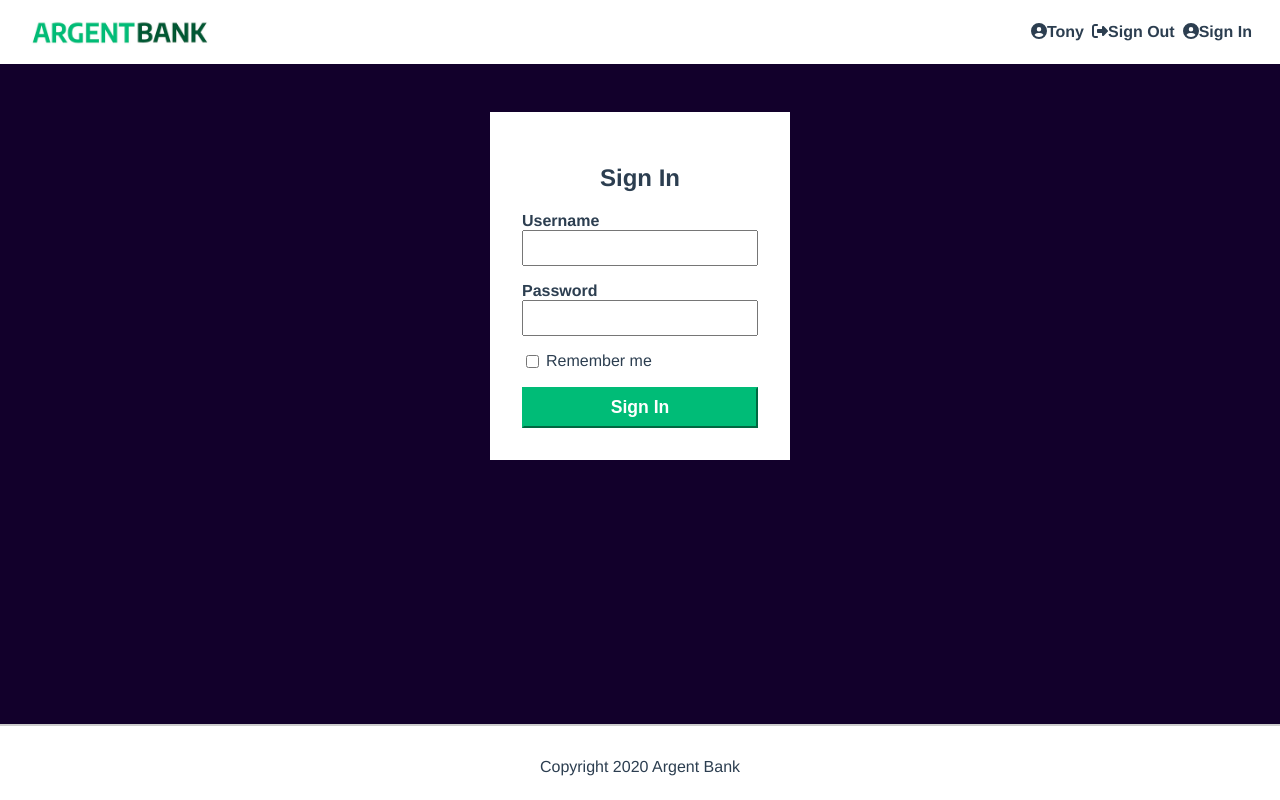
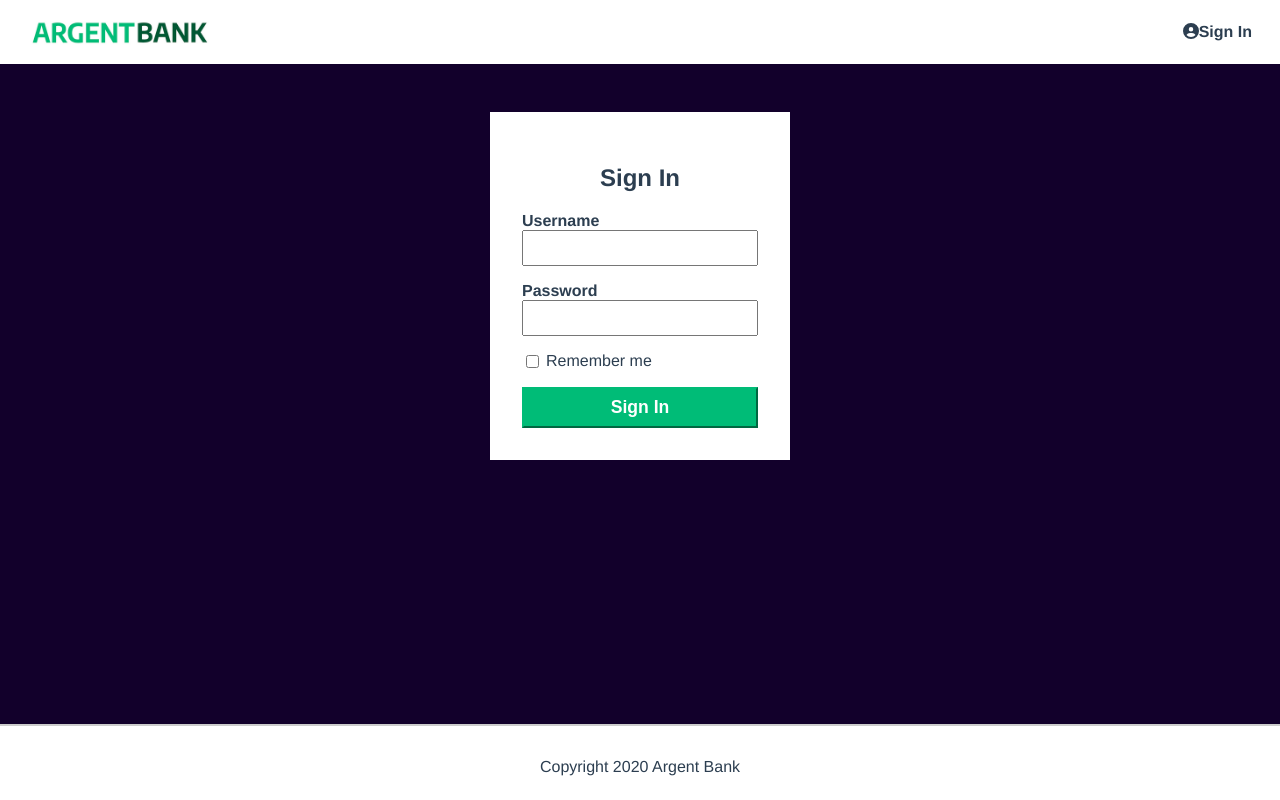
Before and after one commit to FabKaiz/project-13-bank, a React (Vite) app: page /login in a window 1280 px wide. Built offline with nearby package versions, Linux system fonts and the light colour scheme; no server answers.

Commit message:
started auth & redux state

```diff
--- a/src/components/header/Header.jsx
+++ b/src/components/header/Header.jsx
@@ -1,22 +1,29 @@
 import './header.scss'
 import Logo from '/img/argentBankLogo.png?url'
-import { NavLink } from 'react-router-dom'
+import { NavLink, useNavigate } from 'react-router-dom'
 import { FontAwesomeIcon } from '@fortawesome/react-fontawesome'
 import { faCircleUser, faRightFromBracket } from '@fortawesome/free-solid-svg-icons'
 import { useDispatch, useSelector } from 'react-redux'
 import { useGetUserDetailsQuery } from '../../services/auth/authService.js'
+import { useEffect } from 'react'
+import { logout, setCredentials } from '../../reducer/authReducer.js'
 
 const Header = () => {
-  const { userInfo } = useSelector((state) => state.auth)
+  const { userInfo, userToken } = useSelector((state) => state.auth)
   const dispatch = useDispatch()
 
   // Authenticate user if token is found
-  const { data, isFetching } = useGetUserDetailsQuery('userDetails', {
+  const { data } = useGetUserDetailsQuery('userDetails', {
     // Check token every 15min in case it has expired
     pollingInterval: 15 * 60 * 1000
   })
 
-  console.log(data)
+  useEffect(() => {
+    console.log('data', data)
+    console.log('userInfo', userInfo)
+    console.log('userToken', userToken)
+    if (data) dispatch(setCredentials(data))
+  }, [data, userToken])
 
   return (
     <nav className='main-nav'>
@@ -29,20 +36,26 @@ const Header = () => {
         <h1 className='sr-only'>Argent Bank</h1>
       </NavLink>
       <div>
+        {userInfo ? (
+          <>
             <NavLink to={'/profile'} className='main-nav-item'>
               <FontAwesomeIcon icon={faCircleUser} />
-          Tony
+              {/* get user first name and last name when login*/}
+
+              {userInfo.body.firstName} {userInfo.body.lastName}
             </NavLink>
 
-        <NavLink to={'/signout'} className='main-nav-item'>
+            <button onClick={() => dispatch(logout())} className='main-nav-item'>
               <FontAwesomeIcon icon={faRightFromBracket} />
               Sign Out
-        </NavLink>
-
+            </button>
+          </>
+        ) : (
           <NavLink to={'/login'} className={({ isActive }) => isActive ? `main-nav-item active` : 'main-nav-item'}>
             <FontAwesomeIcon icon={faCircleUser} />
             Sign In
           </NavLink>
+        )}
       </div>
     </nav>
   )
--- a/src/features/auth/authActions.js
+++ b/src/features/auth/authActions.js
@@ -20,7 +20,7 @@ export const userLogin = createAsyncThunk(
             config
         )
 
-        console.log('data',  data)
+        // console.log('data',  data)
 
         // store user's token in local storage
         localStorage.setItem('userToken', data.body.token)
--- a/src/reducer/authReducer.js
+++ b/src/reducer/authReducer.js
@@ -1,10 +1,10 @@
-import { createSlice } from "@reduxjs/toolkit";
-import { userLogin } from "../features/auth/authActions.js";
+import { createSlice } from '@reduxjs/toolkit'
+import { userLogin } from '../features/auth/authActions.js'
 
 // initialize userToken from local storage
 const userToken = localStorage.getItem('userToken')
-    ? localStorage.getItem('userToken')
-    : null
+  ? localStorage.getItem('userToken')
+  : null
 
 const initialState = {
   loading: false,
@@ -24,8 +24,10 @@ const authSlice = createSlice({
       state.userInfo = null
       state.userToken = null
       state.error = null
+      state.success = false
     },
-    setCredentials(state, { payload}) {
+    setCredentials(state, { payload }) {
+      console.log('payload', payload)
       state.userInfo = payload
     }
   },
@@ -35,16 +37,17 @@ const authSlice = createSlice({
       state.loading = true
       state.error = null
     },
-    [userLogin.fulfilled]: (state, {payload}) => {
+    [userLogin.fulfilled]: (state, { payload }) => {
       state.loading = false
       state.userInfo = payload
       state.userToken = payload.userToken
     },
-    [userLogin.rejected]: (state, {payload}) => {
+    [userLogin.rejected]: (state, { payload }) => {
       state.loading = false
       state.error = payload
-    },
-  },
+    }
+  }
 })
 
+export const { logout, setCredentials } = authSlice.actions
 export default authSlice.reducer
--- a/src/services/auth/authService.js
+++ b/src/services/auth/authService.js
@@ -19,7 +19,7 @@ export const authApi = createApi({
     getUserDetails: builder.query({
       query: () => ({
         url: '/user/profile',
-        method: 'GET'
+        method: 'POST'
       })
     })
   })
```
Lines whose indentation alone changed are shown as unchanged.
